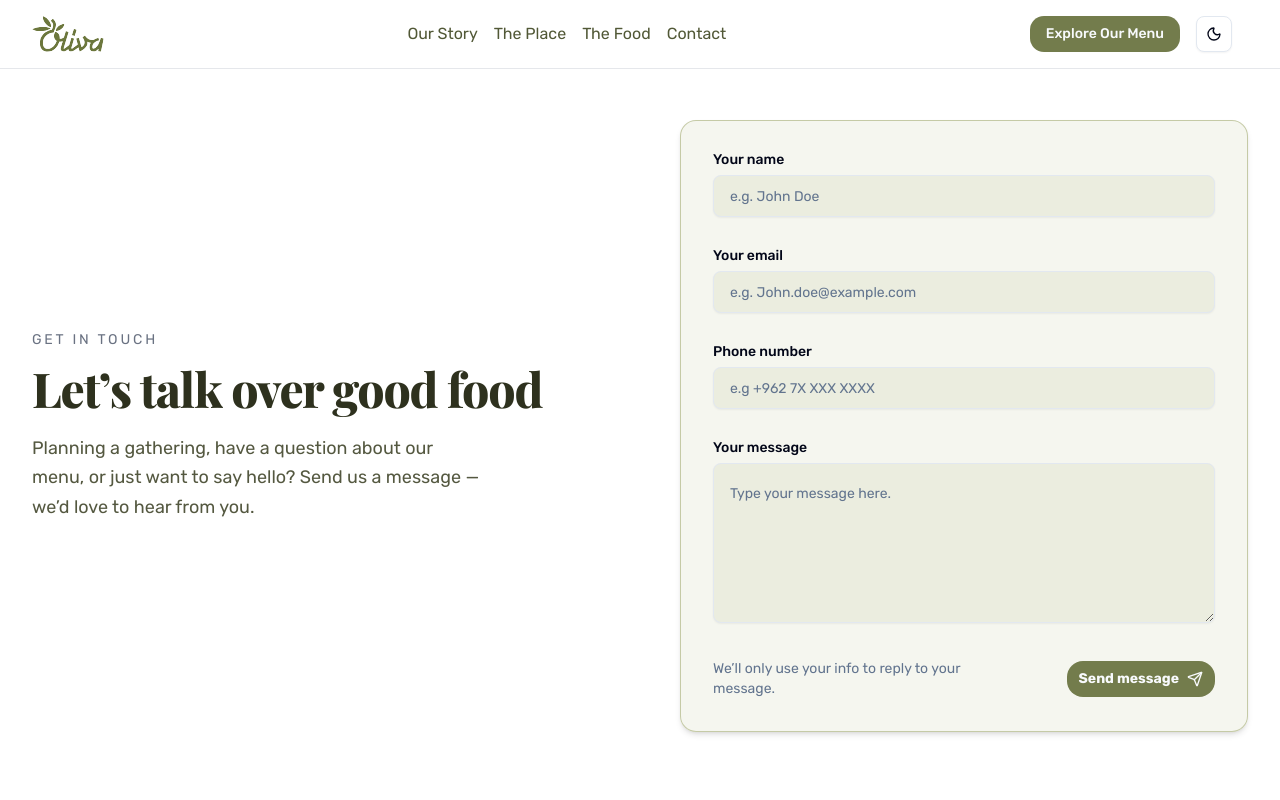
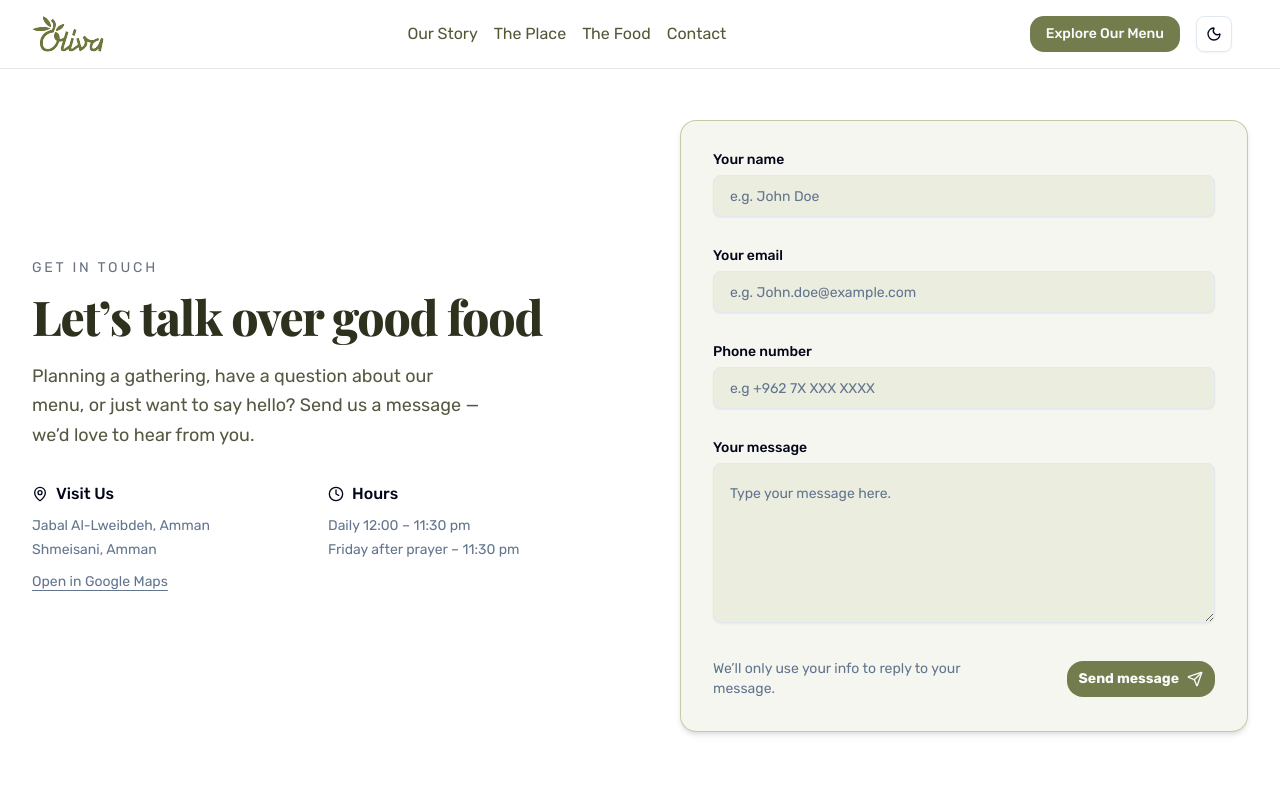
Before and after one commit to OmarZeidan/olivajordan, a Next.js app: page /contact in a window 1280 px wide. Shown: the top 800 px of the page. Built offline with nearby package versions, Linux system fonts and the light colour scheme; no server answers; a web font is replaced by a local one.

Commit message:
feat: added a small info section for contact-us page

```diff
--- a/app/(site)/contact/page.tsx
+++ b/app/(site)/contact/page.tsx
@@ -1,14 +1,16 @@
 import { Metadata } from "next";
+import Link from "next/link";
+import { Mail, Phone, MapPin, Clock } from "lucide-react";
 import ContactForm from "./_components/contact-form.client";
 
 export const metadata: Metadata = {
   title: "Contact Us – Oliva Italian Restaurant",
   description:
-    "Reach Oliva Pizza and Pasta in Amman, Jordan — serving authentic Italian cuisine since 2011 in Jabal Al-Lweibdeh and now also in Shmeisani.",
+    "Reach Oliva Pizza and Pasta in Amman, Jordan — serving authentic Italian cuisine since 2011 in Jabal Al-Lweibdeh and Shmeisani.",
   openGraph: {
     title: "Contact Us – Oliva Italian Restaurant",
     description:
-      "Get in touch with Oliva Pizza, Pasta & More — a neighborhood Italian kitchen in Jabal Al-Lweibdeh and Shmeisani, Amman.",
+      "Get in touch with Oliva — a neighborhood Italian kitchen in Jabal Al-Lweibdeh and Shmeisani, Amman. Since 2011.",
     images: [
       {
         url: "/opengraph-image.png",
@@ -17,7 +19,10 @@ export const metadata: Metadata = {
         alt: "Oliva Italian Restaurant in Amman – Jabal Al-Lweibdeh and Shmeisani",
       },
     ],
+    url: "/contact",
+    siteName: "Oliva Italian Restaurant",
   },
+  alternates: { canonical: "/contact" },
 };
 
 export default function ContactPage() {
@@ -27,7 +32,7 @@ export default function ContactPage() {
       className="relative max-md:py-32 overflow-hidden bg-background md:py-[120px]"
     >
       <div className="container-inner grid gap-12 lg:grid-cols-2 lg:gap-20">
-        {/* LEFT — intro text */}
+        {/* LEFT — intro + quick info */}
         <div className="flex flex-col justify-center">
           <p className="eyebrow">Get in Touch</p>
           <h1 className="section-heading">Let’s talk over good food</h1>
@@ -35,6 +40,41 @@ export default function ContactPage() {
             Planning a gathering, have a question about our menu, or just want
             to say hello? Send us a message — we’d love to hear from you.
           </p>
+
+          {/* quick info block */}
+          <div className="mt-8 grid gap-6 grid-cols-2">
+            <div className="space-y-2">
+              <div className="flex items-center gap-2 font-medium">
+                <MapPin className="h-4 w-4" />
+                <span>Visit Us</span>
+              </div>
+              <div className="text-sm/6 text-muted-foreground">
+                Jabal Al-Lweibdeh, Amman
+                <br />
+                Shmeisani, Amman
+                <div className="mt-2">
+                  <Link
+                    href="https://maps.google.com/?q=Oliva+Pizza+and+Pasta+Amman"
+                    className="underline underline-offset-4 hover:no-underline"
+                  >
+                    Open in Google Maps
+                  </Link>
+                </div>
+              </div>
+            </div>
+
+            <div className="space-y-2">
+              <div className="flex items-center gap-2 font-medium">
+                <Clock className="h-4 w-4" />
+                <span>Hours</span>
+              </div>
+              <div className="text-sm/6 text-muted-foreground">
+                Daily 12:00 – 11:30 pm
+                <br />
+                Friday after prayer – 11:30 pm
+              </div>
+            </div>
+          </div>
         </div>
 
         {/* RIGHT — contact form */}
```
